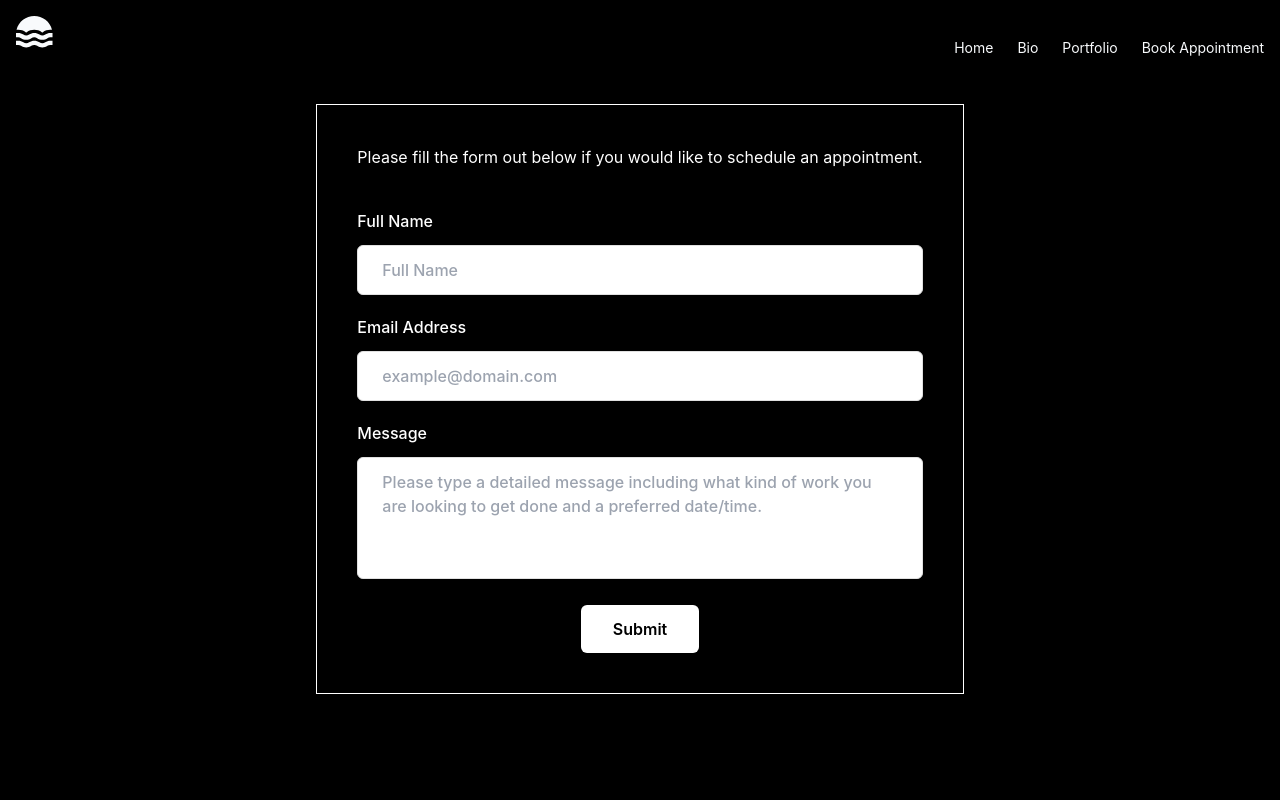
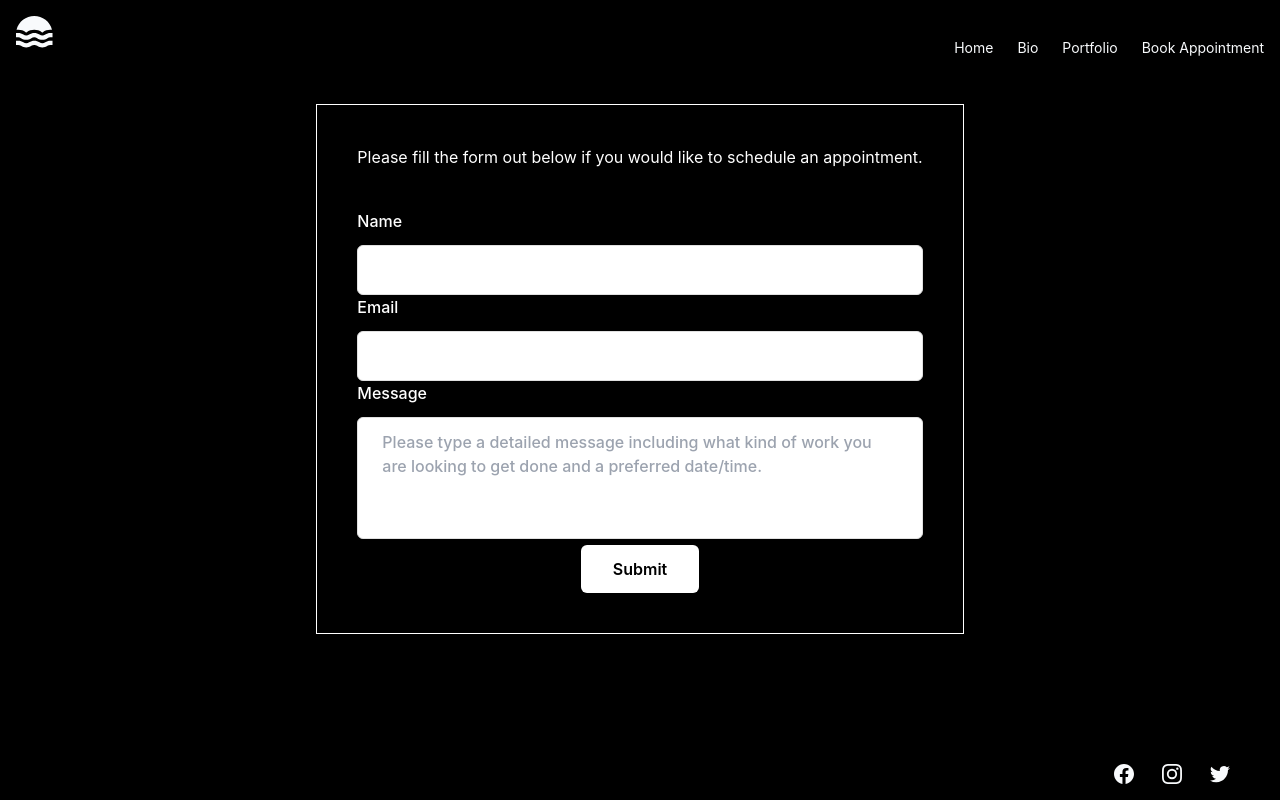
Before and after one commit to AlexSuth/lotuswebsite, a Next.js app in the folder client/: page /appointments in a window 1280 px wide. Shown: the top 800 px of the page. Built offline with nearby package versions, Linux system fonts and the light colour scheme.

Commit message:
wires emailJS

```diff
--- a/client/components/ContactForm.js
+++ b/client/components/ContactForm.js
@@ -1,36 +1,29 @@
-// components/ContactForm.js
+import React, { useRef } from 'react';
+import emailjs from '@emailjs/browser';
 
-import React, { useState } from "react";
-import axios from "axios";
-import { useForm } from "react-hook-form";
+export const ContactForm = () => {
+  const form = useRef();
 
-export default function ContactForm() {
-  const {
-    register,
-    handleSubmit,
-    formState: { isSubmitting },
-  } = useForm();
-  const [successMessage, setSuccessMessage] = useState("");
+  const sendEmail = (e) => {
+    e.preventDefault();
 
-  function onSubmit(data) {
-    axios
-      .post("<YOUR PIPEDREAM WORKFLOW URL>", data)
-      .then((response) => {
-        setSuccessMessage(
-          `Thanks for signing up! Check your inbox for updates 😊`
-        );
-      })
-      .catch((e) => console.error(e));
-  }
+    emailjs.sendForm('service_4i1h92s', 'template_sh10blr', form.current, 'AosknvJFTxvo5Wffi')
+      .then((result) => {
+          console.log(result.text);
+      }, (error) => {
+          console.log(error.text);
+      });
+  };
 
   return (
-    <form onSubmit={handleSubmit(onSubmit)}>
-      <h4>Join our newsletter!</h4>
-
-      <input className="text-black "{...register("email")} defaultValue="me@gmail.com"></input>
-
-      <button role="submit">{isSubmitting ? "Submitting" : "Submit"}</button>
-      {successMessage && <p>{successMessage}</p>}
+    <form ref={form} onSubmit={sendEmail}>
+      <label>Name</label>
+      <input type="text" name="user_name" />
+      <label>Email</label>
+      <input type="email" name="user_email" />
+      <label>Message</label>
+      <textarea name="message" />
+      <input type="submit" value="Send" />
     </form>
   );
-}
+};
--- a/client/components/NavBar/index.jsx
+++ b/client/components/NavBar/index.jsx
@@ -1,5 +1,6 @@
+/* eslint-disable react/prop-types */
+/* eslint-disable react/react-in-jsx-scope */
 import Link from 'next/link';
-import { useState } from 'react';
 
 export default function NavBar({ closeNavBar, isNavOpen, toggleNavBar }) {
   return (
--- a/client/package.json
+++ b/client/package.json
@@ -6,8 +6,10 @@
     "start": "next start"
   },
   "dependencies": {
+    "@emailjs/browser": "^3.10.0",
     "axios": "^1.2.2",
     "cors": "^2.8.5",
+    "emailjs-com": "^3.2.0",
     "next": "latest",
     "react": "18.2.0",
     "react-dom": "18.2.0",
@@ -17,6 +19,8 @@
     "@types/node": "18.11.18",
     "@types/react": "18.0.26",
     "autoprefixer": "^10.4.13",
+    "eslint": "^8.31.0",
+    "eslint-plugin-react": "^7.31.11",
     "postcss": "^8.4.20",
     "tailwindcss": "^3.2.4",
     "typescript": "4.9.4"
--- a/client/pages/appointments.js
+++ b/client/pages/appointments.js
@@ -1,110 +1,78 @@
-import Head from 'next/head';
-import { useState } from 'react';
+/* eslint-disable react/react-in-jsx-scope */
+import { useRef, useState } from 'react';
 import { useRouter } from 'next/router';
+import Link from 'next/link';
+import { sendMail } from '../lib/api';
+import emailjs from '@emailjs/browser';
 
-import { sendMail } from '../lib/api';
 
-import ContactForm from '../components/ContactForm';
+
 
 export default function Appointments() {
-    const [fullName, setFullName] = useState('');
-    const [email, setEmail] = useState('');
-    const [message, setMessage] = useState('');
-    const router = useRouter();
+  const [isSuccess, setIsSuccess] = useState(false);
+  // eslint-disable-next-line no-undef
+  const form = useRef();
 
+  const sendEmail = (e) => {
+    e.preventDefault();
 
-    const handleSubmit = (e) => {
-        e.preventDefault()
-        console.log('Sending')
-      let data = {
-          name,
-          email,
-          message
-        }
-      fetch('/api/contact', {
-          method: 'POST',
-          headers: {
-            'Accept': 'application/json, text/plain, */*',
-            'Content-Type': 'application/json'
-          },
-          body: JSON.stringify(data)
-        })
+    emailjs.sendForm('service_4i1h92s', 'template_sh10blr', form.current, 'AosknvJFTxvo5Wffi')
+      .then((result) => {
+        console.log(result.text);
+        setIsSuccess(true);
+      }, (error) => {
+        console.log(error.text);
+      });
   };
 
   return (
     <div className="text-white p-10 mt-6 border border-white md:max-w-[750px] max-w-[350px] mx-auto ">
+      {
+        isSuccess ?
+          <div>Thank you for reaching out. I will get back to you as soon as I can!</div>
+          :
+          (<div>
         Please fill the form out below if you would like to schedule an appointment.
+            <form ref={form} onSubmit={sendEmail}>
               <div className="mx-auto pt-10 w-full ">
-            <form onSubmit={handleSubmit}>
-            <div className="mb-5">
-                <label
-                htmlFor="name"
-                className="mb-3 block text-base font-medium text-white"
-                >
-                Full Name
+                <label className="mb-3 block text-base font-medium text-white">
+        Name
                 </label>
                 <input
                   type="text"
-                name="name"
-                value={fullName}
-                onChange={(e) => setFullName(e.target.value)}
-                required
-                id="name"
-                placeholder="Full Name"
+                  name="user_name"
                   className="w-full rounded-md border border-[#e0e0e0] bg-white py-3 px-6 text-base font-medium text-black outline-none focus:border-[#6A64F1] focus:shadow-md"
                 />
-            </div>
-            <div className="mb-5">
-                <label
-                htmlFor="email"
-                className="mb-3 block text-base font-medium text-white"
-                >
-                Email Address
+                <label className="mb-3 block text-base font-medium text-white">
+        Email
                 </label>
                 <input
                   type="email"
-                name="email"
-                id="email"
-                value={email}
-                onChange={(e) => setEmail(e.target.value)}
-                required
-                placeholder="example@domain.com"
+                  name="user_email"
                   className="w-full rounded-md border border-[#e0e0e0] bg-white py-3 px-6 text-base font-medium text-black outline-none focus:border-[#6A64F1] focus:shadow-md"
                 />
-            </div>
-            <div className="mb-5">
-
-            </div>
-            <div className="mb-5">
-                <label
-                htmlFor="message"
-                className="mb-3 block text-base font-medium text-white"
-                >
+                <label className="mb-3 block text-base font-medium text-white">
         Message
                 </label>
                 <textarea
                   rows="4"
                   name="message"
-                id="message"
-                value={message}
-                onChange={(e) => setMessage(e.target.value)}
                   placeholder="Please type a detailed message including what kind of work you are looking to get done and a preferred date/time."
                   className="w-full resize-none rounded-md border border-[#e0e0e0] bg-white py-3 px-6 text-base font-medium text-black outline-none focus:border-[#6A64F1] focus:shadow-md"
-                ></textarea>
-            </div>
+                />
                 <div className='flex items-center justify-center'>
                   <button
                     type="submit"
-                className="hover:shadow-form rounded-md bg-white py-3 px-8 text-base font-semibold text-black outline-none"
-                >
+                    className="hover:shadow-form rounded-md bg-white py-3 px-8 text-base font-semibold text-black outline-none">
         Submit
                   </button>
                 </div>
+              </div>
             </form>
+          </div>)
+      }
+    </div>
 
 
-
-        </div>
-        </div>
-    )
+  );
 }
```
Also changed, not shown: client/pages/portfolio.js (+6 -3 lines), client/.eslintrc.js (added), 1 other file (tests, documents, lock files or other folders). Lines whose indentation alone changed are shown as unchanged.
